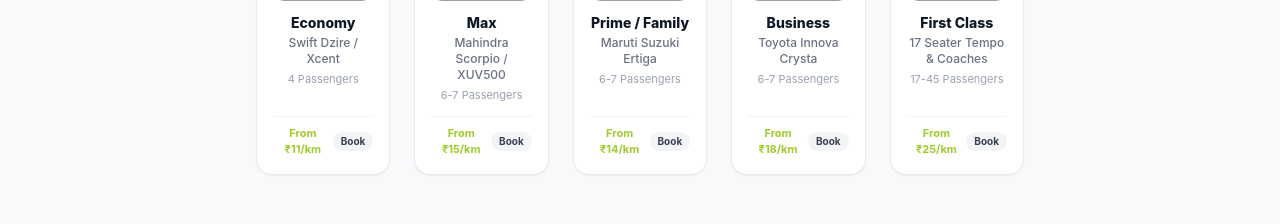
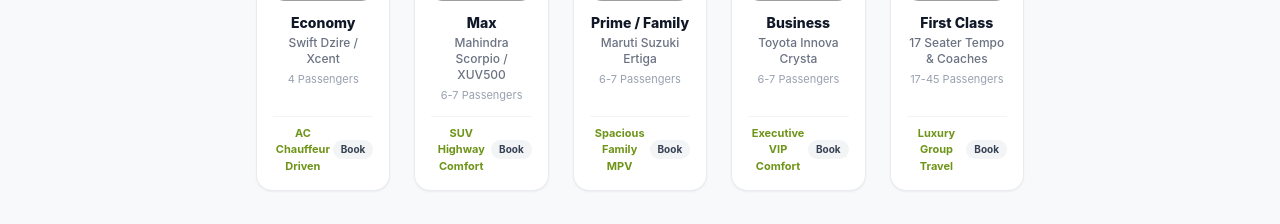
Before and after one commit to surajkumar69/SaishreeTours, a Next.js app: page / in a window 1280 px wide. Shown: the part 3260-3484 px from the top of the page. Built offline with nearby package versions, Linux system fonts and the light colour scheme; grey boxes are pictures that could not be loaded.

Commit message:
Remove all pricing rates and per-km fares from fleet and navigation cards

```diff
--- a/src/components/Fleet.tsx
+++ b/src/components/Fleet.tsx
@@ -35,7 +35,7 @@ export default function Fleet() {
       capacity: "4 Passengers",
       image: "/images/fleet-swift-dzire.jpg",
       tag: "Best City & Highway Value",
-      price: "From ₹11/km",
+      badge: "AC Chauffeur Driven",
     },
     {
       id: "mahindra-scorpio",
@@ -44,7 +44,7 @@ export default function Fleet() {
       capacity: "6-7 Passengers",
       image: "/images/fleet-mahindra-scorpio.jpg",
       tag: "High Ground Clearance",
-      price: "From ₹15/km",
+      badge: "SUV Highway Comfort",
     },
     {
       id: "maruti-ertiga",
@@ -53,7 +53,7 @@ export default function Fleet() {
       capacity: "6-7 Passengers",
       image: "/images/fleet-maruti-ertiga.jpg",
       tag: "Family Favorite MPV",
-      price: "From ₹14/km",
+      badge: "Spacious Family MPV",
     },
     {
       id: "innova-crysta",
@@ -62,7 +62,7 @@ export default function Fleet() {
       capacity: "6-7 Passengers",
       image: "/images/fleet-innova-crysta.jpg",
       tag: "Executive VIP Luxury",
-      price: "From ₹18/km",
+      badge: "Executive VIP Comfort",
     },
     {
       id: "tempo-traveller-17",
@@ -71,7 +71,7 @@ export default function Fleet() {
       capacity: "17-45 Passengers",
       image: "/images/fleet-tempo-traveller-17.jpg",
       tag: "Pushback Group Travel",
-      price: "From ₹25/km",
+      badge: "Luxury Group Travel",
     },
   ];
 
@@ -120,8 +120,8 @@ export default function Fleet() {
                 </div>
 
                 <div className="mt-3 pt-2 border-t border-gray-100 flex items-center justify-between">
-                  <span className="text-[11px] font-bold text-[#a0cc28]">
-                    {item.price}
+                  <span className="text-[11px] font-bold text-[#6e9418]">
+                    {item.badge}
                   </span>
                   <span className="text-[10px] font-bold text-gray-700 bg-gray-100 group-hover:bg-[#a0cc28] group-hover:text-black px-2 py-0.5 rounded-full transition-colors">
                     Book
@@ -248,7 +248,7 @@ export default function Fleet() {
                     className="w-full flex items-center justify-center gap-2 py-3 px-4 rounded-xl text-xs font-bold text-white bg-[#25D366] hover:bg-[#20bd5a] shadow-sm transition-all transform group-hover:scale-101"
                   >
                     <MessageCircle className="w-4 h-4 fill-white" />
-                    <span>Inquire Rates on WhatsApp</span>
+                    <span>Book on WhatsApp</span>
                   </a>
                 </div>
               </div>
--- a/src/components/Header.tsx
+++ b/src/components/Header.tsx
@@ -236,7 +236,7 @@ export default function Header() {
                   className="block p-2.5 bg-gray-50 hover:bg-[#a0cc28]/10 rounded-xl border border-gray-200 transition-colors"
                 >
                   <div className="text-xs font-bold text-gray-900">Pune ⇄ Mumbai Expressway</div>
-                  <div className="text-[11px] text-gray-500">From ₹2,499 • 3 Hours Express</div>
+                  <div className="text-[11px] text-gray-500">Doorstep Pickup • 3 Hours Express</div>
                 </Link>
                 <Link
                   href="/pune-airport-cab"
@@ -244,7 +244,7 @@ export default function Header() {
                   className="block p-2.5 bg-gray-50 hover:bg-[#a0cc28]/10 rounded-xl border border-gray-200 transition-colors"
                 >
                   <div className="text-xs font-bold text-gray-900">Pune / Mumbai Airport Transfers</div>
-                  <div className="text-[11px] text-gray-500">From ₹800 • Punctual Curbside Pickup</div>
+                  <div className="text-[11px] text-gray-500">Flight Tracking • Curbside Pickup</div>
                 </Link>
                 <Link
                   href="/tempo-traveller-pune"
@@ -252,7 +252,7 @@ export default function Header() {
                   className="block p-2.5 bg-gray-50 hover:bg-[#a0cc28]/10 rounded-xl border border-gray-200 transition-colors"
                 >
                   <div className="text-xs font-bold text-gray-900">17 Seater Tempo Traveller</div>
-                  <div className="text-[11px] text-gray-500">From ₹25/km • Pushback Luxury Seats</div>
+                  <div className="text-[11px] text-gray-500">Group Outstation • Pushback Luxury Seats</div>
                 </Link>
               </div>
             </div>
```
